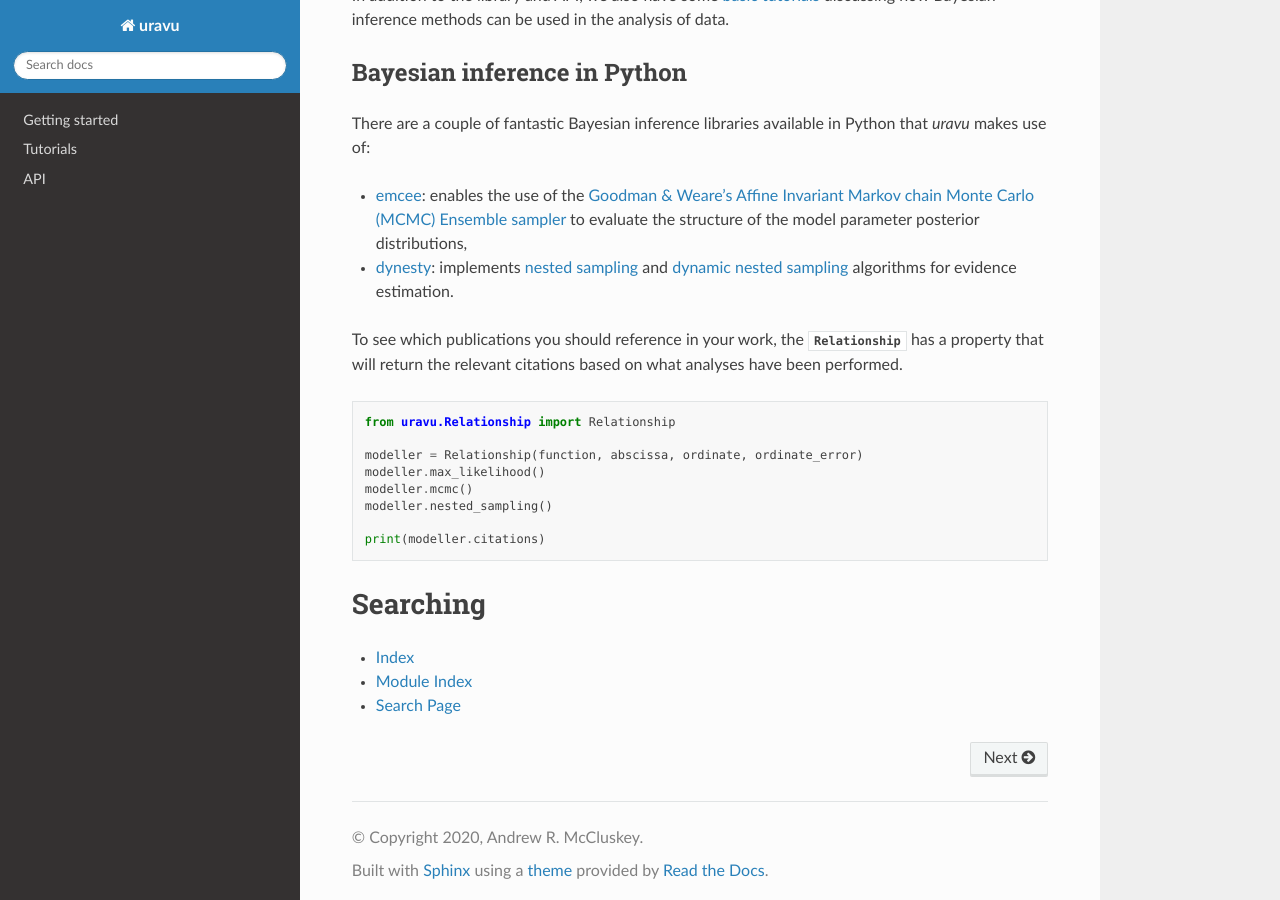
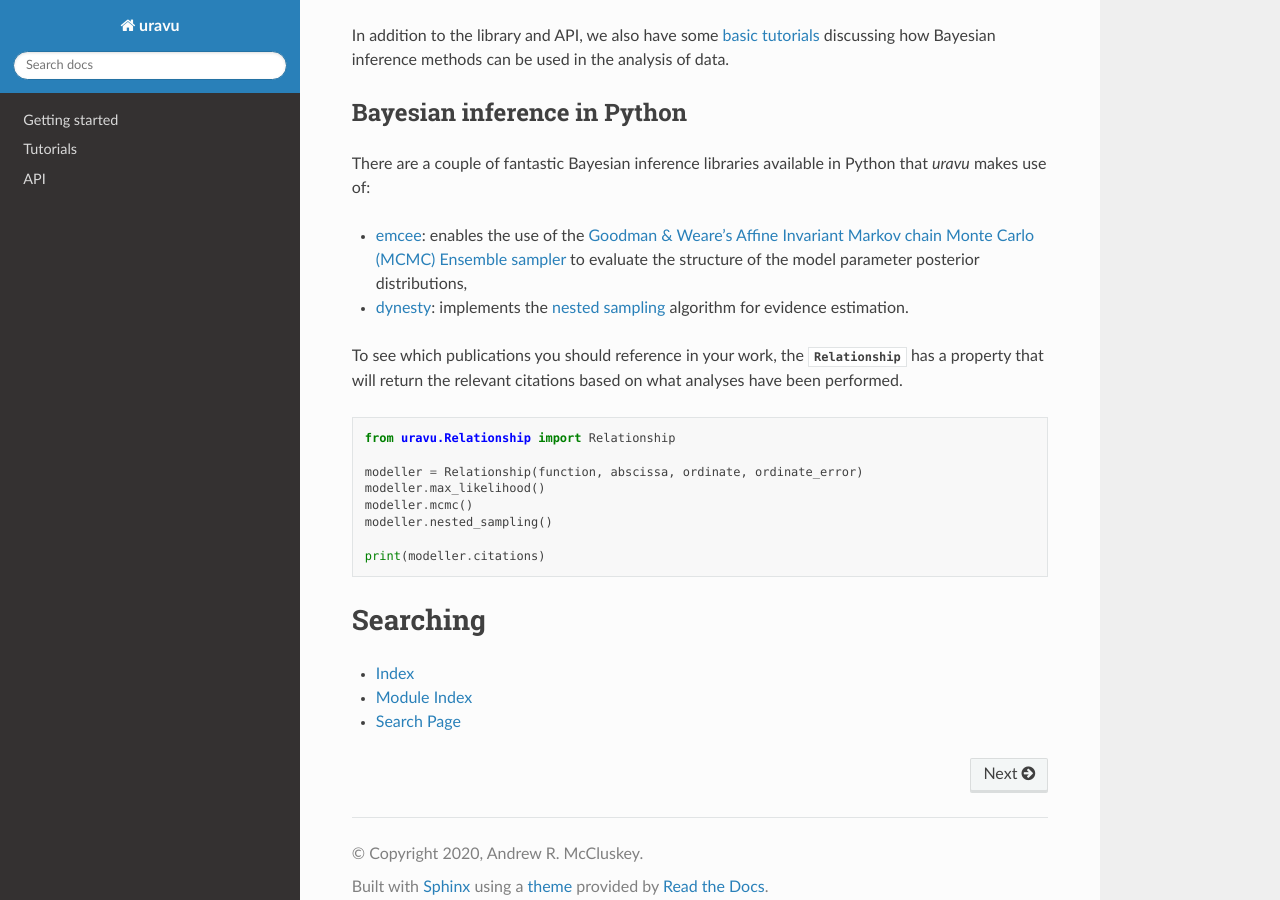
Before and after one commit to arm61/uravu, a Sphinx documentation site: the page built from docs/source/index.rst, in a window 1280 px wide and 900 px high, scrolled down 781 px. Built offline with Sphinx 7.4.7 and the Read the Docs theme 2.0.0, drawn with Linux system fonts in a browser that asks for light colours; formulas are drawn with MathJax 3.

```diff
--- a/docs/source/index.rst
+++ b/docs/source/index.rst
@@ -28,7 +28,7 @@
 There are a couple of fantastic Bayesian inference libraries available in Python that `uravu` makes use of:
 
 - `emcee`_: enables the use of the `Goodman & Weare’s Affine Invariant Markov chain Monte Carlo (MCMC) Ensemble sampler`_ to evaluate the structure of the model parameter posterior distributions,
-- `dynesty`_: implements `nested sampling`_ and `dynamic nested sampling`_ algorithms for evidence estimation.
+- `dynesty`_: implements the `nested sampling`_ algorithm for evidence estimation.
 
 To see which publications you should reference in your work, the :class:`Relationship` has a property that will return the relevant citations based on what analyses have been performed.
 
@@ -49,7 +49,6 @@
 .. _dynesty: https://dynesty.readthedocs.io/
 .. _Goodman & Weare’s Affine Invariant Markov chain Monte Carlo (MCMC) Ensemble sampler: https://doi.org/10.2140/camcos.2010.5.65
 .. _nested sampling: https://doi.org/10.1063/1.1835238
-.. _dynamic nested sampling: https://doi.org/10.1007/s11222-018-9844-0
 
 .. toctree::
    :hidden:
```
Also changed, not shown: docs/source/sample_fig.png.
